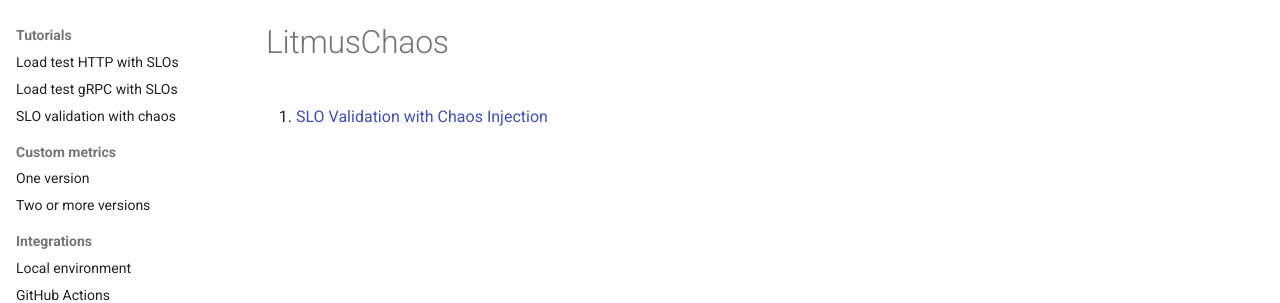
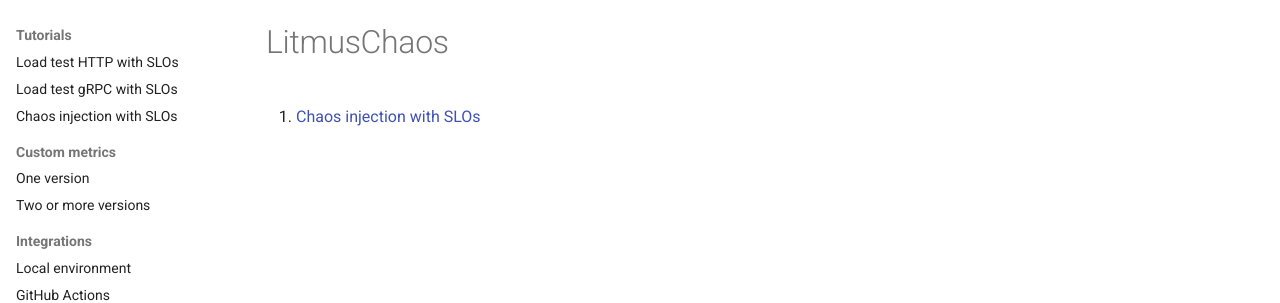
Before and after one commit to iter8-tools/docs, an MkDocs documentation site: the page built from docs/tutorials/integrations/litmus.md, in a window 1280 px wide. Shown: the part 124-427 px from the top of the page. Built offline with MkDocs 1.6.1 and Material for MkDocs 9.7.7, drawn with Linux system fonts in a browser that asks for light colours; comment, search, counter and statistics services are not loaded; the version menu is left out.

Commit message:
fix phrasing
Signed-off-by: Srinivasan Parthasarathy <spartha@us.ibm.com>

```diff
--- a/docs/tutorials/integrations/litmus.md
+++ b/docs/tutorials/integrations/litmus.md
@@ -4,4 +4,4 @@
 
 # LitmusChaos
 
-1. [SLO Validation with Chaos Injection](../chaos/slo-validation-chaos.md)
+1. [Chaos injection with SLOs](../chaos/slo-validation-chaos.md)
--- a/mkdocs.yml
+++ b/mkdocs.yml
@@ -120,7 +120,7 @@
 - Tutorials:
   - Load test HTTP with SLOs: tutorials/load-test-http.md
   - Load test gRPC with SLOs: tutorials/load-test-grpc.md
-  - SLO validation with chaos: tutorials/chaos/slo-validation-chaos.md
+  - Chaos injection with SLOs: tutorials/chaos/slo-validation-chaos.md
   - Custom metrics:
     - One version: tutorials/custom-metrics/one-version.md
     - Two or more versions: tutorials/custom-metrics/two-or-more-versions.md
```
Also changed, not shown: docs/tutorials/chaos/slo-validation-chaos.md (+1 -1 lines).
